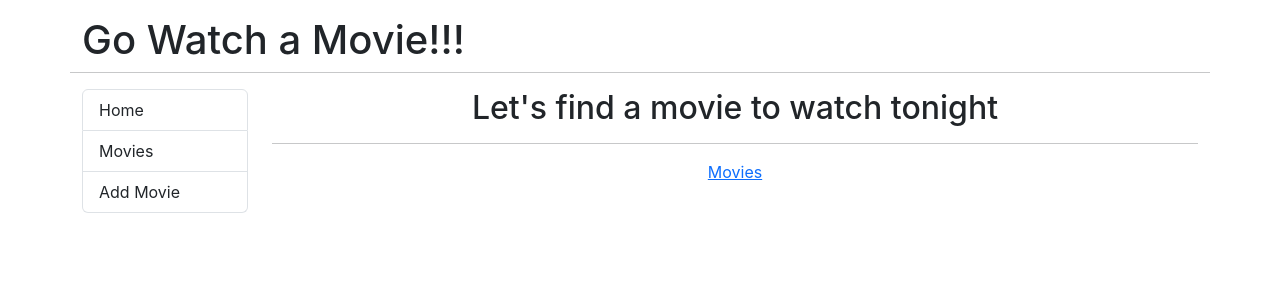
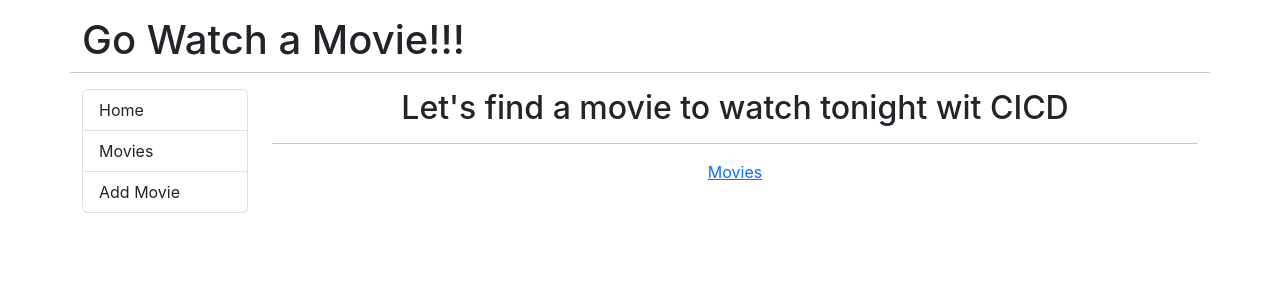
Before and after one commit to tkohei07/personal-project, a React (Create React App) app in the folder client/: page / in a window 1280 px wide. Shown: the top 300 px of the page. Built offline with nearby package versions, Linux system fonts and the light colour scheme.

Commit message:
update the title

```diff
--- a/client/src/components/Home.js
+++ b/client/src/components/Home.js
@@ -5,7 +5,7 @@ const Home = () => {
     return(
         <>
         <div className="text-center">
-            <h2>Let's find a movie to watch tonight</h2>
+            <h2>Let's find a movie to watch tonight wit CICD</h2>
             <hr />
             <Link to="/movies">
                 Movies
```
